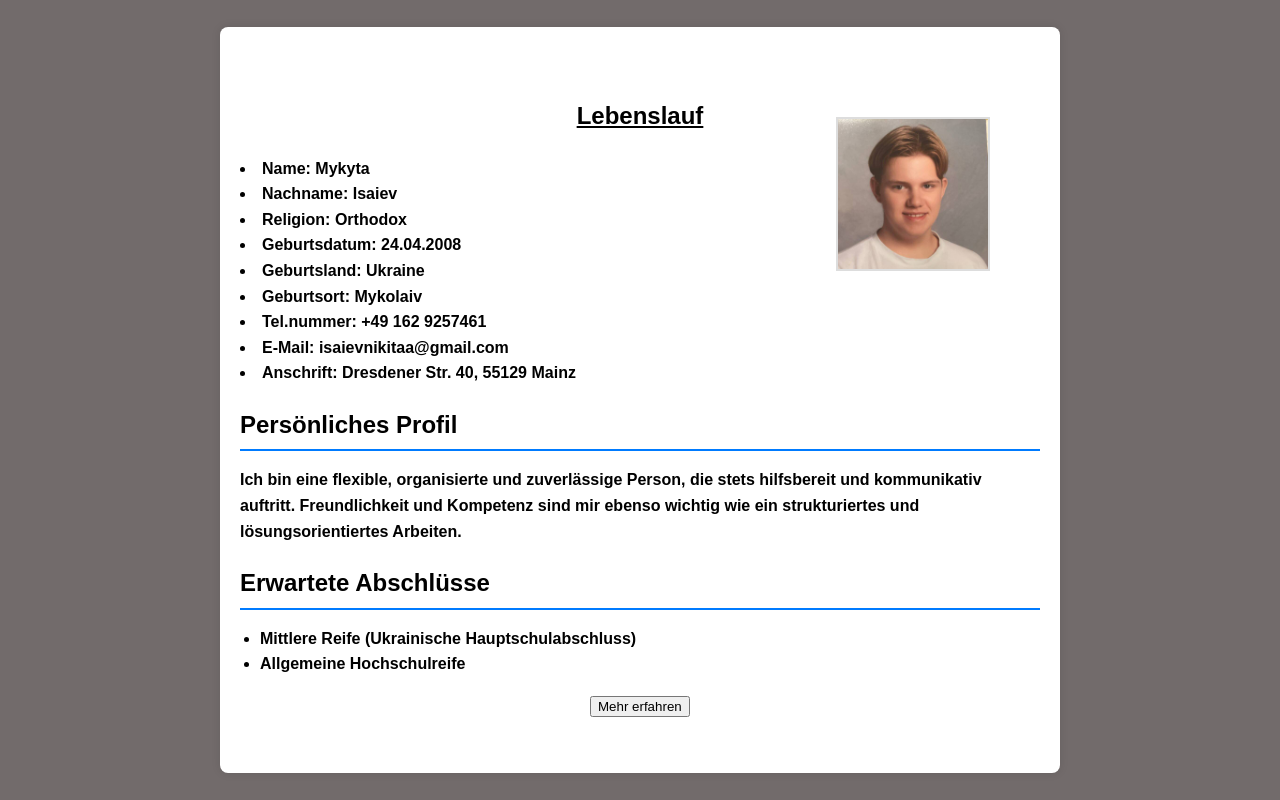
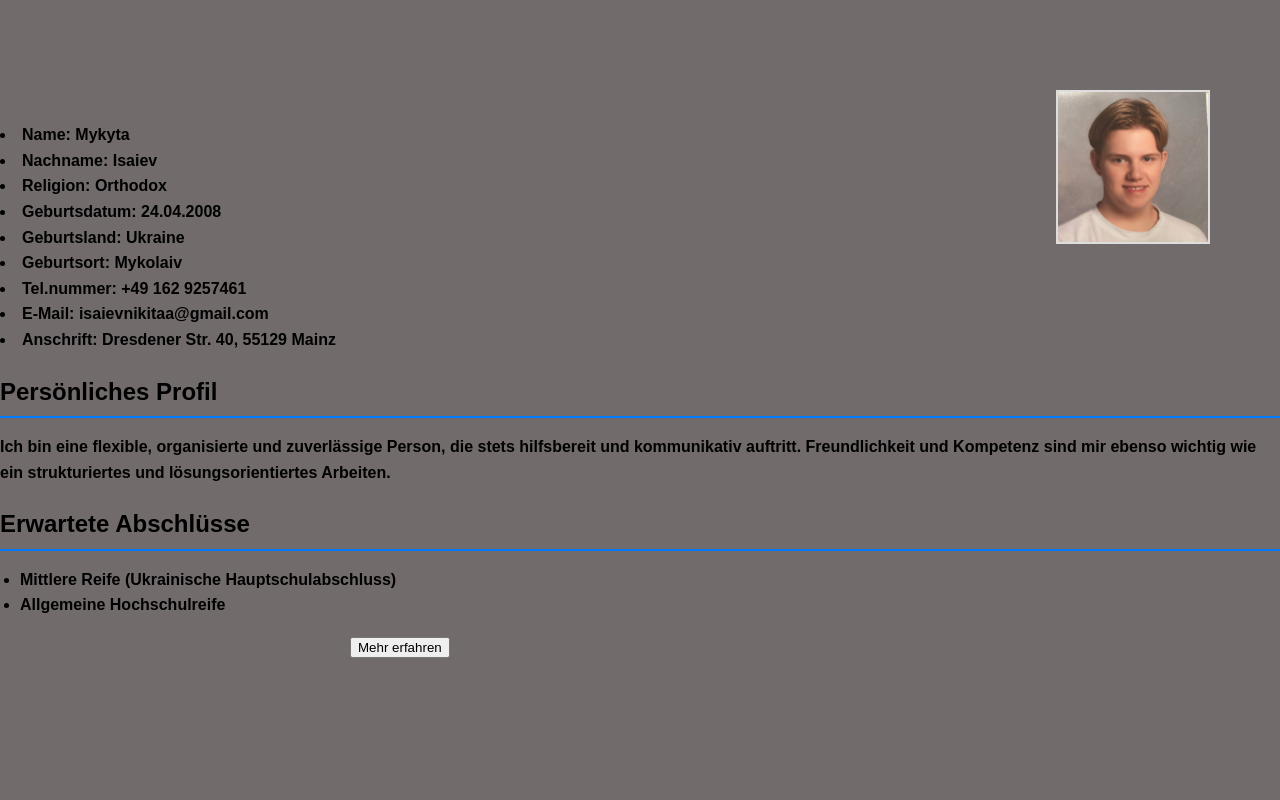
Before and after one commit to snxq0/Lebenslauf, a plain HTML site: page index.html in a window 1280 px wide. Drawn offline with Linux system fonts and the light colour scheme.

Commit message:
Update index.html

```diff
--- a/index.html
+++ b/index.html
@@ -7,10 +7,6 @@
     <link rel = "stylesheet" href = "cv_style.css">
 </head>
 <b>
-    <div class="container">
-        <div class="header">
-          <h1>Lebenslauf</h1>
-        </div>
 
     <p class="block">
         <li>Name: Mykyta</li>
```
